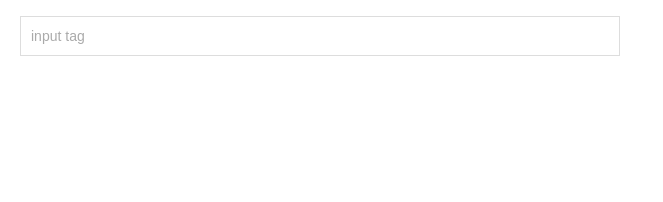
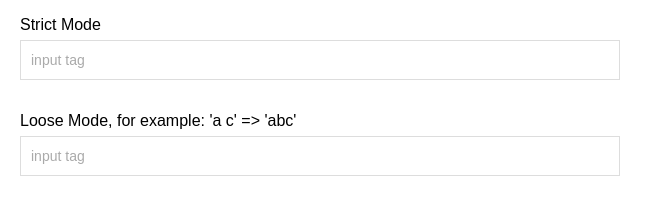
Before and after one commit to weishai/comiru-issue, a website built with webpack: page src/desc1.html in a window 1280 px wide. Shown: the whole page, without its empty margins (0-663 px from the left). Built offline with nearby package versions, Linux system fonts and the light colour scheme.

Commit message:
fix TagInput bug

```diff
--- a/src/desc1.html
+++ b/src/desc1.html
@@ -11,11 +11,20 @@
       padding: 16px 20px;
       max-width: 600px;
     }
+
+    .demobox > h2 {
+      padding: 0 0 6px;
+    }
   </style>
 </head>
 <body>
   <div class="demobox">
+    <h2>Strict Mode</h2>
     <input class="desc1-input" type="text" placeholder="input tag">
+  </div>
+  <div class="demobox">
+    <h2>Loose Mode, for example: 'a c' => 'abc'</h2>
+    <input class="desc1-input-loose" type="text" placeholder="input tag">
   </div>
 
   <script src="./js/utils/mock.js"></script>
@@ -32,6 +41,13 @@
       var input = document.querySelector('.desc1-input')
       var tagInput = new TagInput(input, {
         suggestions: {
+          src: dataMock.suggestions
+        }
+      })
+
+      var inputLoose = document.querySelector('.desc1-input-loose')
+      var tagInputLoose = new TagInput(inputLoose, {
+        suggestions: {
           src: dataMock.suggestions,
           isLoose: true
         }
--- a/src/js/components/tagInput.js
+++ b/src/js/components/tagInput.js
@@ -56,13 +56,14 @@
 
   TagInput.prototype = {
     renderInput: function (input) {
-      input.outerHTML =
+      var root = document.createElement(null)
+
+      root.innerHTML =
         '<div class="tag-input"><span class="tags"></span>' +
         input.outerHTML +
-        '<div class="tag-input-dropdown"></div>' +
-        '</div>'
+        '<div class="tag-input-dropdown"></div></div>'
 
-      var root = document.querySelector('.tag-input')
+      input.parentNode.replaceChild(root, input)
 
       this.DOM.root = root
       this.DOM.input = root.querySelector('input')
```
